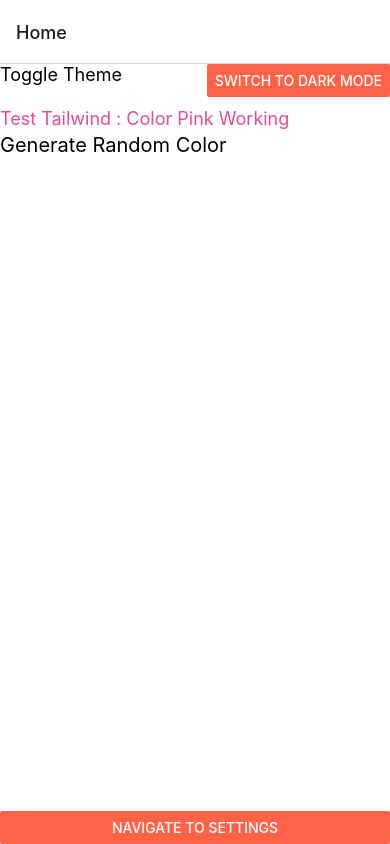
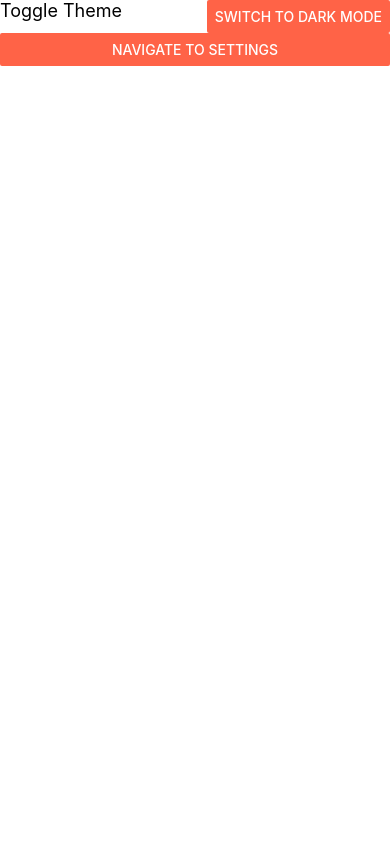
Before and after one commit to alphahit/omnivice, a React Native app: screen /Home in a window 390 px wide. Built offline with nearby package versions, Linux system fonts and the light colour scheme.

Commit message:
header Remived

```diff
--- a/src/navigation/MyStack.jsx
+++ b/src/navigation/MyStack.jsx
@@ -8,7 +8,8 @@ const Stack = createNativeStackNavigator();
 
 function MyStack() {
   return (
-    <Stack.Navigator>
+    <Stack.Navigator screenOptions={{
+      headerShown: false}} >
       <Stack.Screen name="Home" component={Home} />
       <Stack.Screen name="Settings" component={Settings} />
     </Stack.Navigator>
--- a/src/screens/Home.jsx
+++ b/src/screens/Home.jsx
@@ -1,3 +1,4 @@
+/* eslint-disable no-trailing-spaces */
 /* eslint-disable react-native/no-inline-styles */
 /* eslint-disable prettier/prettier */
 import React from 'react';
@@ -54,7 +55,8 @@ const Home = () => {
   );
   return (
     <SafeAreaView style={backgroundStyle}>
-      <StatusBar barStyle={isDarkMode ? 'light-content' : 'dark-content'} />
+      <StatusBar setBackgroundColor={themeColors.primaryColor} barStyle={isDarkMode ? 'light-content' : 'dark-content'} />
+
       <View
         style={[backgroundStyleWithoutFlex, {flexDirection: 'row', justifyContent: 'space-between'}]}>
         <Text style={textStyle}>Toggle Theme</Text>
@@ -65,21 +67,7 @@ const Home = () => {
         />
 
       </View>
-      <Text className="mt-2 text-lg text-pink-500">
-          Test Tailwind : Color Pink Working
-        </Text>
-      <View style={backgroundStyle}>
-        <TouchableOpacity onPress={() => dispatch(setColor())}>
-          <Text style={{fontSize: 20, color: themeColors.text}}>
-            Generate Random Color
-          </Text>
-        </TouchableOpacity>
-        <FlatList
-          data={colorList}
-          renderItem={renderItem}
-          keyExtractor={(item, index) => index.toString()}
-        />
-      </View>
+
       <Button
         title="Navigate To Settings"
         onPress={() => navigation.navigate('Settings')}
```
